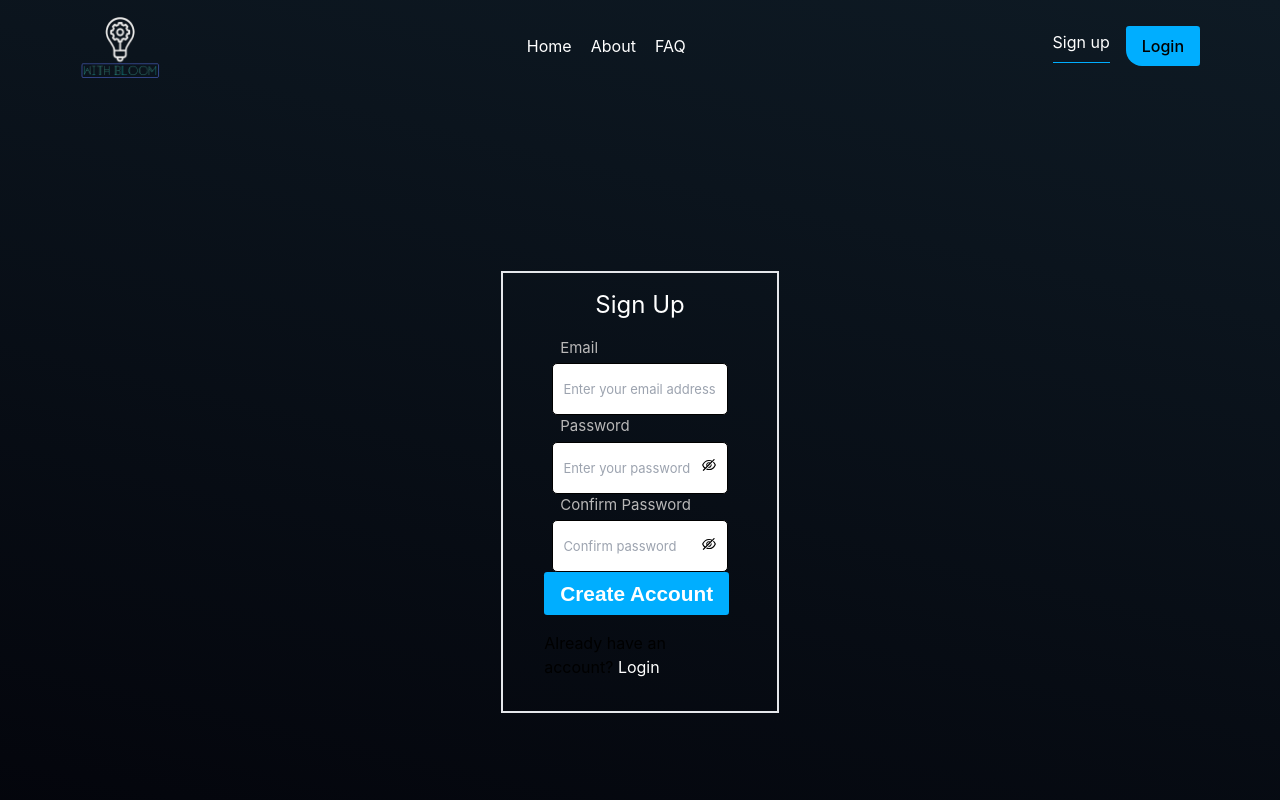
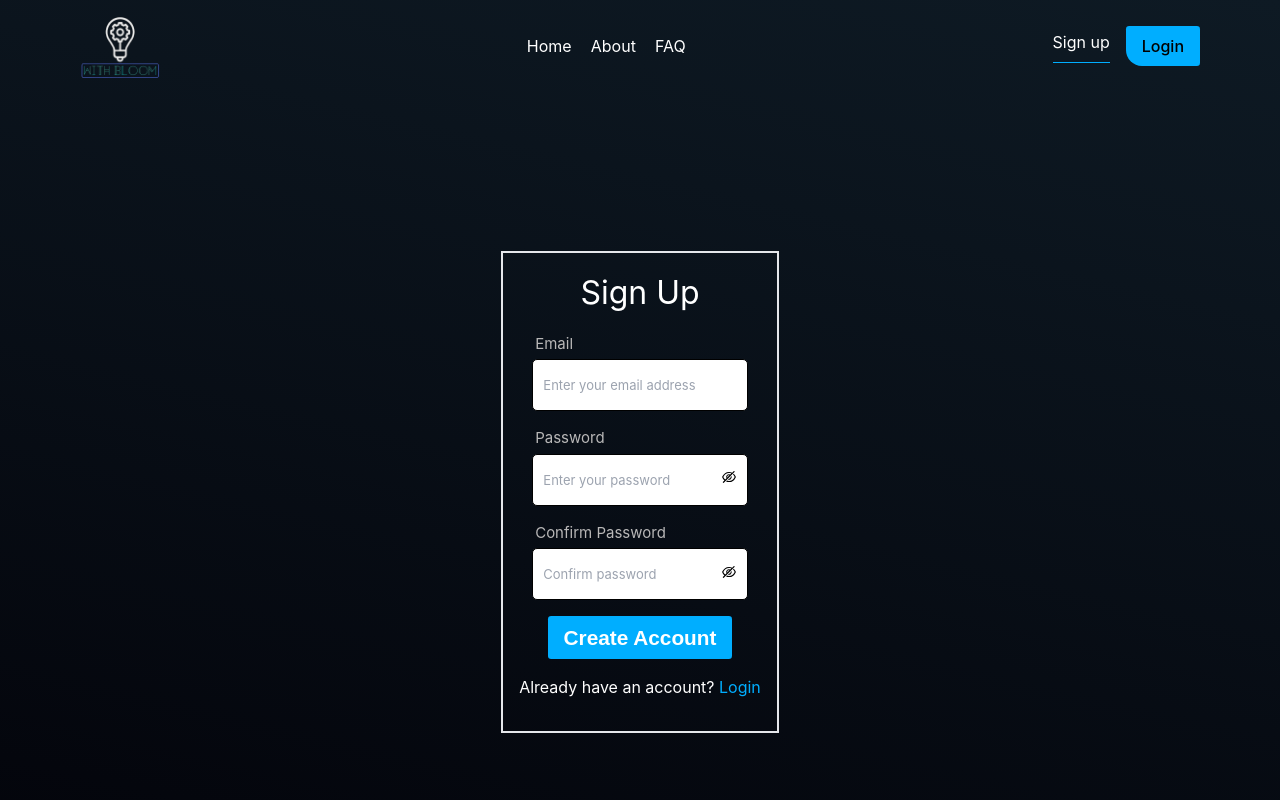
Before and after one commit to yomCode/with-bloom, a React (Create React App) app: page /signup in a window 1280 px wide. Shown: the top 800 px of the page. Built offline with nearby package versions, Linux system fonts and the light colour scheme; no server answers.

Commit message:
repsonsiveness updted

```diff
--- /dev/null
+++ b/postcss.config.js
@@ -0,0 +1,8 @@
+const tailwindcss = require('tailwindcss');
+
+module.exports = {
+    plugins: [
+        tailwindcss('./tailwind.config.js'),
+        require('autoprefixer'),
+    ],
+};
--- a/src/components/Button/StandardBotton.jsx
+++ b/src/components/Button/StandardBotton.jsx
@@ -8,5 +8,4 @@ const StandardButton = ({tag, onclick, type}) => {
     )
 }
 
-
 export default StandardButton;
--- a/src/screens/Login/Login.jsx
+++ b/src/screens/Login/Login.jsx
@@ -90,7 +90,7 @@ const Login = () => {
 
   return (
     <div className="w-[100vw] min-h-[100vh] flex justify-center items-center">
-      <div className=" min-w-[70%] flex flex-col justify-center items-center gap-4 py-3 border-2 rounded-sm">
+      <div className=" flex flex-col justify-center items-center gap-4 py-3 border-2 rounded-sm px-4">
         <h3 className="text-[white] text-[2rem]">Log In!</h3>
         <div className="  ">
           <div className=" w-[100%] flex flex-col gap-3 items-center">
--- a/src/screens/Signup/Signup.jsx
+++ b/src/screens/Signup/Signup.jsx
@@ -97,17 +97,17 @@ const Signup = () => {
     return(
         <div className="min-h-[100vh] w-[100vw] flex justify-center items-center">
             <div className=" flex flex-col justify-center items-center border-2 py-[1rem]">
-                <h3 className="text-[white] text-2xl" >Sign Up</h3>
-                <div className=" max-w-[70%] p-[1rem] ">
+                <h3 className="text-[white] text-[2rem]" >Sign Up</h3>
+                <div className=" p-4 ">
                         {error && <div className=" text-[white] rounded-sm text-center " ><h4>{error}</h4></div>}
-                        <form action="" onSubmit={handleSubmit}>
+                        <form action="" onSubmit={handleSubmit} className='flex flex-col justify-center items-center gap-4'>
                             <Input name="email" placeholder="Enter your email address" type="email" label="Email" value={formData.email} onchange={handleChange} error={errors.email} />
                             <Input name="password" placeholder="Enter your password" type="password" label="Password" value={formData.password} onchange={handleChange} error={errors.password}  />
                             <Input name="confirmPassword" placeholder="Confirm password" type="password" label="Confirm Password" value={formData.confirmPassword} onchange={handleChange} error={errors.confirmPassword}  />
                             <StandardButton type="submit" tag="Create Account" />
                         </form>
                         <div className="mt-[1rem]">
-                            <p className="text-[1rem]">Already have an account? <Link to="/login" >Login</Link></p>
+                            <p className="text-[1rem] text-[white]">Already have an account? <Link to="/login" className="text-[#00aeff]" >Login</Link></p>
                         </div>
                 </div>
 
```
Also changed, not shown: src/assets/logo/logo1.png (renamed from public/logo1.png).
